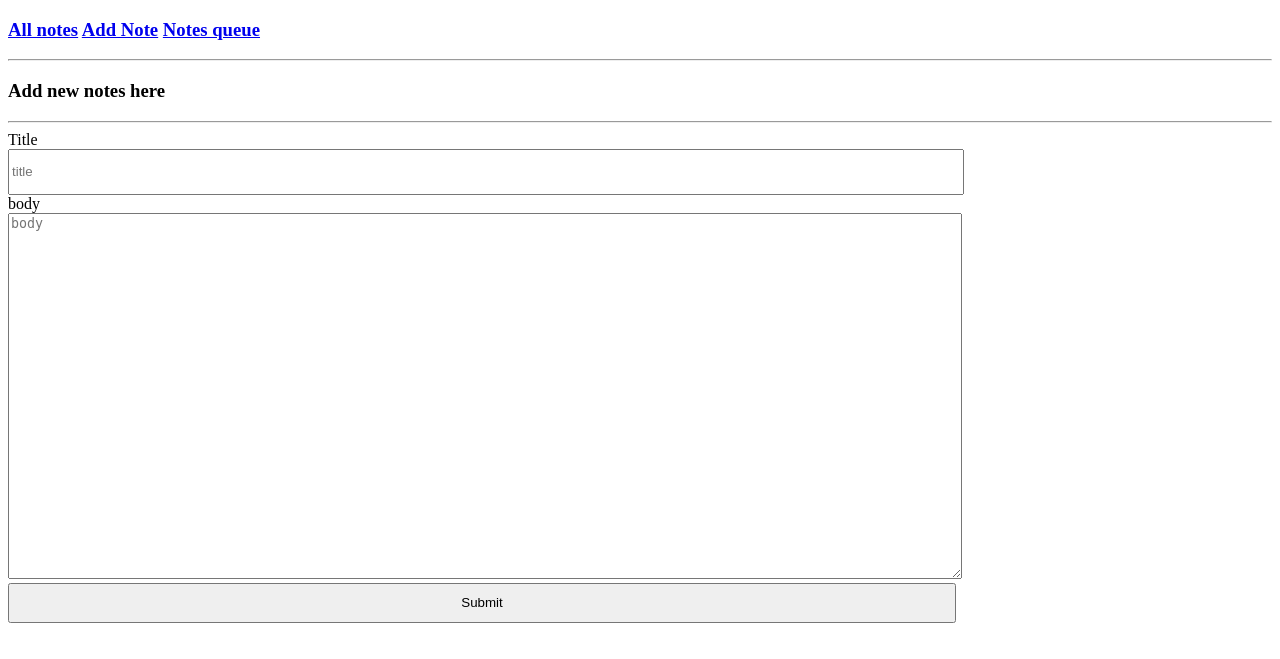
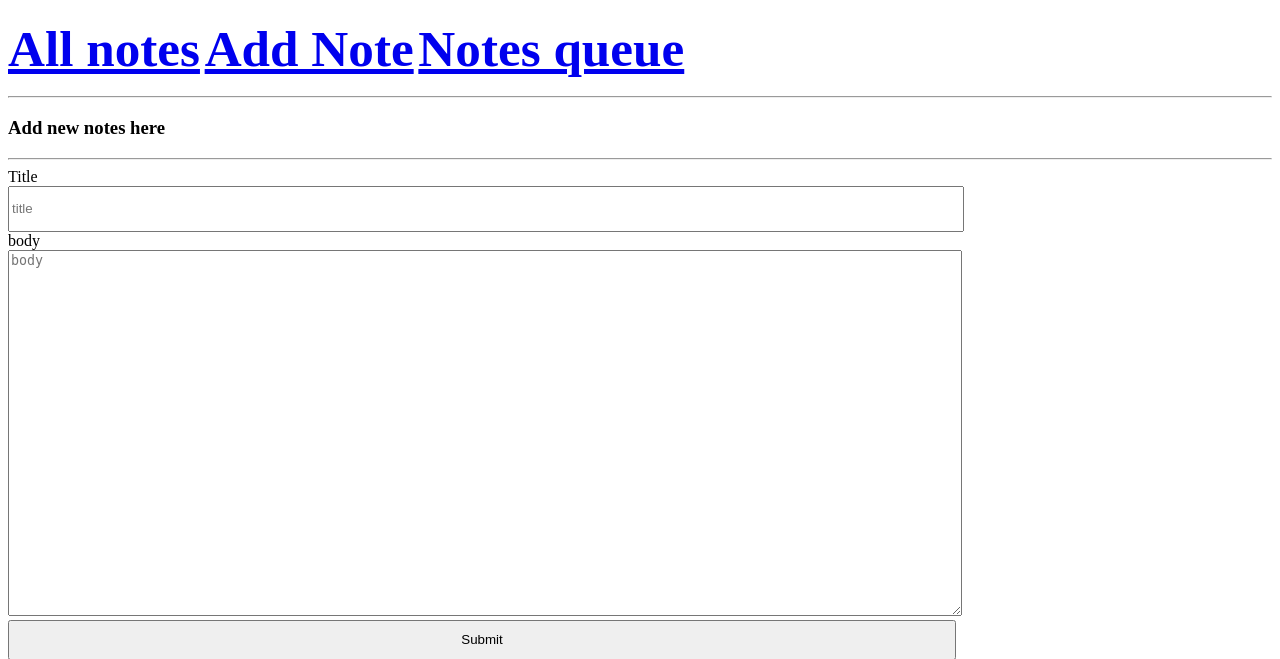
Before and after one commit to karimamd/flaskapp, a Flask app: page /new in a window 1280 px wide. Shown: the top 659 px of the page. Run offline with Flask 3, Linux system fonts and the light colour scheme; some libraries are stand-ins or nearby versions.

Commit message:
modest styling

```diff
--- a/app.py
+++ b/app.py
@@ -20,10 +20,8 @@ def show_all():
    cur = conn.cursor()
    cur.execute('SELECT * FROM note_items;')
    all_notes = cur.fetchall() # list of tuples
-   # print(all_notes)
    all_notes_reversed=all_notes.copy()
    all_notes_reversed.reverse()
-   # print(all_notes_reversed)
    cur.close()
    conn.close()
    return render_template('show_all.html', notes = all_notes_reversed )
@@ -38,14 +36,6 @@ def queue():
    # all_notes=[(1,'t1','b1'), (2,'t2','b2')]
 
    note_one = all_notes[0]
-   print(note_one)
-
-   # my_list = []
-   # for item in my_array:
-   #    my_dict = {'title': remove_control_characters(str(item[1])), 'body': remove_control_characters(str(item[2]))}
-   #    my_list.append(my_dict)
-
-   #print(my_list)
 
    cur.close()
    conn.close()
@@ -59,8 +49,6 @@ def new():
       else:
          note_title=request.form['title']
          note_body=request.form['body']
-         # print('printing')
-         # print(note_title, note_body)
          conn = get_db_connection()
          cur = conn.cursor()
          cur.execute("insert into note_items(title,body) values('{title}', '{body}'); commit;".format(title=note_title, body=note_body))
@@ -107,7 +95,6 @@ def get_previous_note():
       query= "SELECT note_id, title, body FROM note_items order by note_id desc limit 1;"
       cur.execute(query)
       all_notes = cur.fetchall()
-   print(all_notes)
    next_note = all_notes[0]
 
    # Return the next note as JSON
--- a/templates/new.html
+++ b/templates/new.html
@@ -5,9 +5,9 @@
     </head>
    <body>
       <h3>
-         <a href = "{{ url_for('show_all') }}">All notes</a>
-         <a href = "{{ url_for('new') }}">Add Note</a>
-         <a href = "{{ url_for('queue') }}">Notes queue</a>
+         <a href = "{{ url_for('show_all') }}" style="font-size: 4vw;">All notes</a>
+         <a href = "{{ url_for('new') }}" style="font-size: 4vw;">Add Note</a>
+         <a href = "{{ url_for('queue') }}" style="font-size: 4vw;">Notes queue</a>
        </h3>
 
       <hr/>
--- a/templates/show_all.html
+++ b/templates/show_all.html
@@ -3,9 +3,9 @@
    <head></head>
    <body>
       <h3>
-         <a href = "{{ url_for('show_all') }}">All notes</a>
-         <a href = "{{ url_for('new') }}">Add Note</a>
-         <a href = "{{ url_for('queue') }}">Notes queue</a>
+         <a href = "{{ url_for('show_all') }}" style="font-size: 4vw;">All notes</a>
+         <a href = "{{ url_for('new') }}" style="font-size: 4vw;">Add Note</a>
+         <a href = "{{ url_for('queue') }}" style="font-size: 4vw;">Notes queue</a>
        </h3>
 
       <hr/>
```
Also changed, not shown: templates/queue.html (+3 -5 lines).
